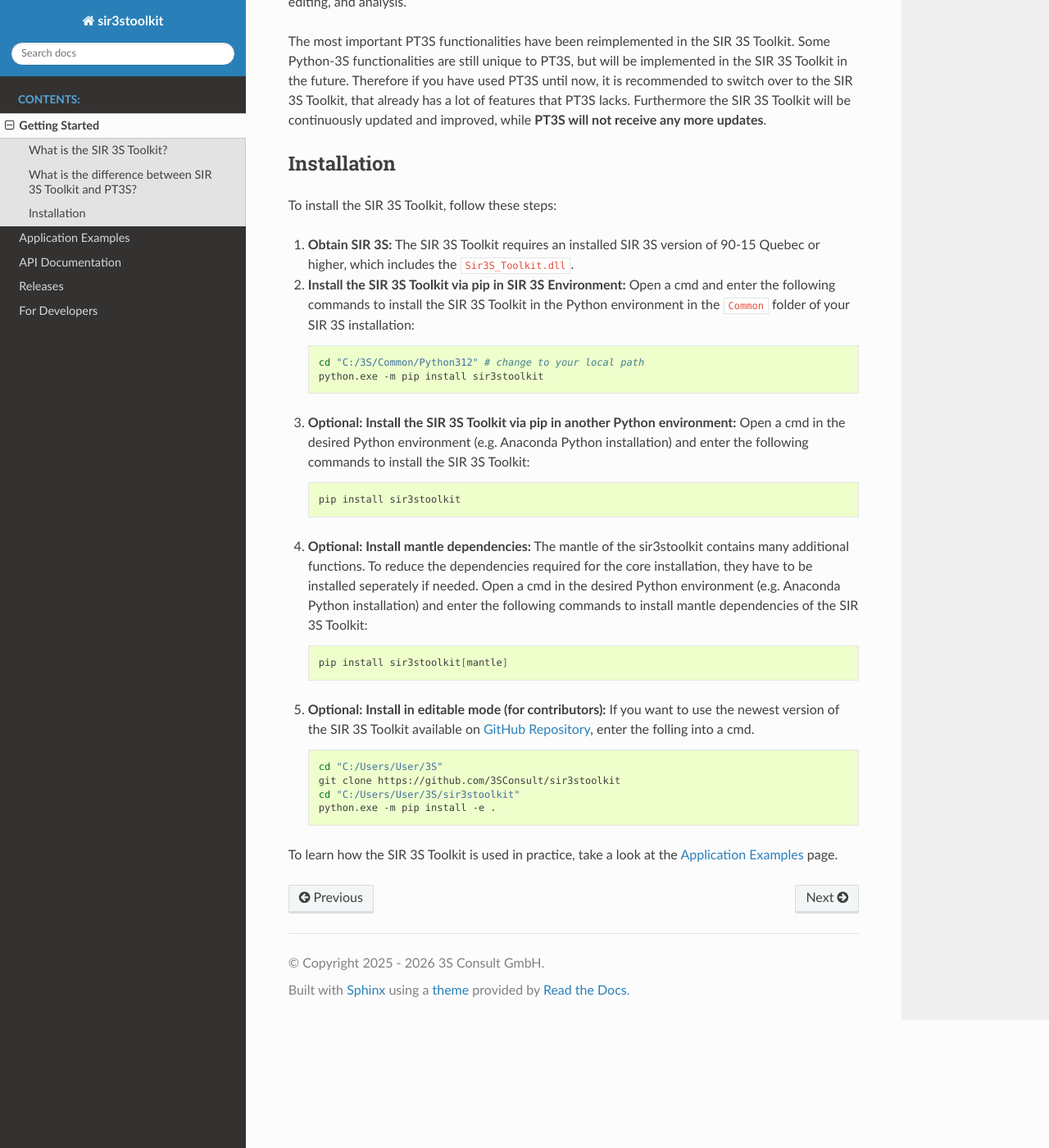
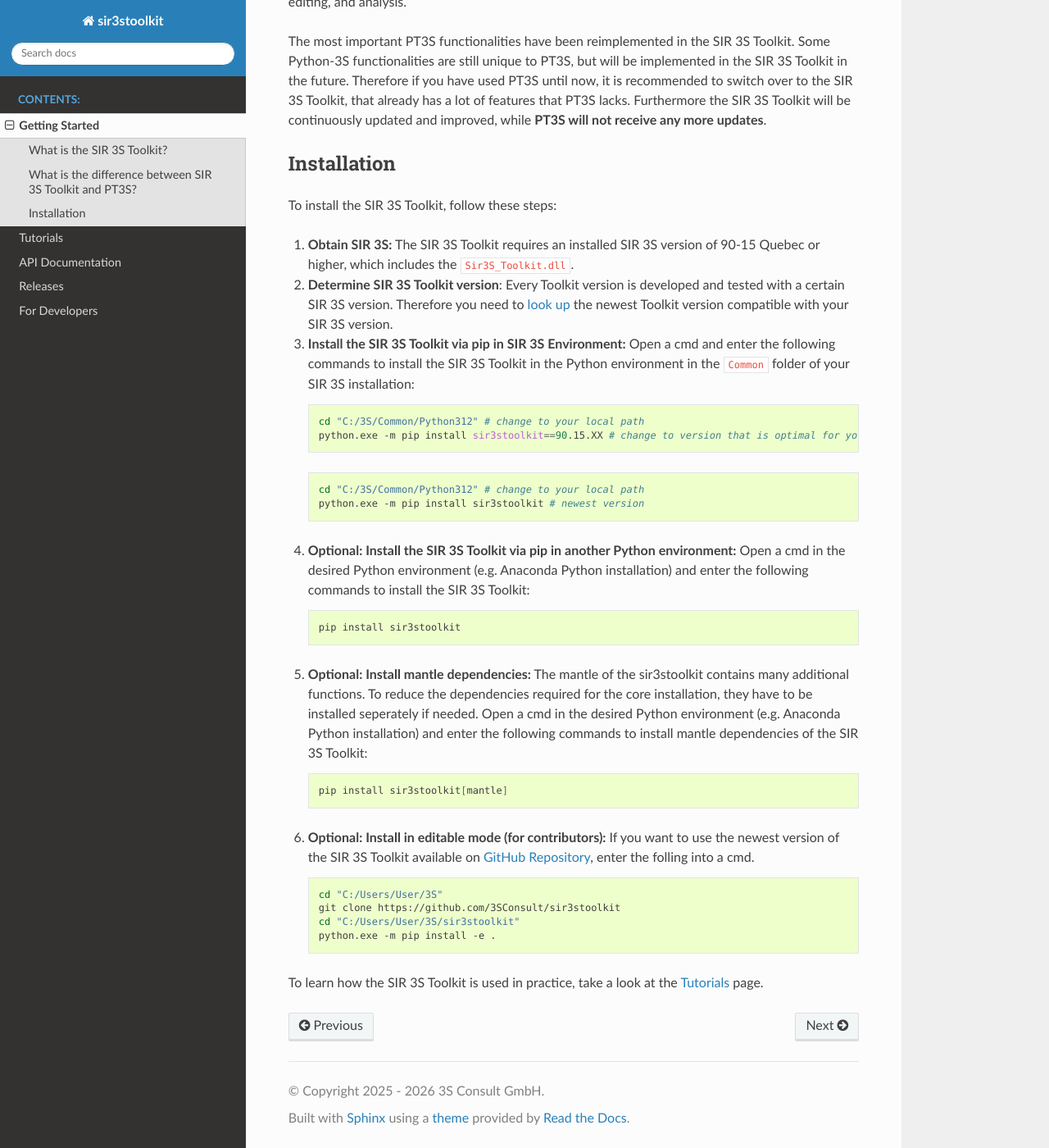
Before and after one commit to 3SConsult/sir3stoolkit, a Sphinx documentation site: the page built from docs/source/started.rst, in a window 1280 px wide and 1400 px high, scrolled down 1318 px. Shown: the whole window at 82% size. Built offline with Sphinx 7.4.7 and the Read the Docs theme 3.1.0, drawn with Linux system fonts in a browser that asks for light colours; pages that are not in the unit, such as notebooks, are missing from menus.

Commit message:
Documentation: Small Revamp after Review

```diff
--- a/docs/source/started.rst
+++ b/docs/source/started.rst
@@ -55,27 +55,34 @@
 
 1. **Obtain SIR 3S:** The SIR 3S Toolkit requires an installed SIR 3S version of 90-15 Quebec or higher, which includes the ``Sir3S_Toolkit.dll``.
 
-2. **Install the SIR 3S Toolkit via pip in SIR 3S Environment:** Open a cmd and enter the following commands to install the SIR 3S Toolkit in the Python environment in the ``Common`` folder of your SIR 3S installation:
+2. **Determine SIR 3S Toolkit version**: Every Toolkit version is developed and tested with a certain SIR 3S version. Therefore you need to :ref:`look up <overview>` the newest Toolkit version compatible with your SIR 3S version.
+
+3. **Install the SIR 3S Toolkit via pip in SIR 3S Environment:** Open a cmd and enter the following commands to install the SIR 3S Toolkit in the Python environment in the ``Common`` folder of your SIR 3S installation:
 
    .. code-block:: bash
 
        cd "C:/3S/Common/Python312" # change to your local path
-       python.exe -m pip install sir3stoolkit
+       python.exe -m pip install sir3stoolkit==90.15.XX # change to version that is optimal for you
+
+   .. code-block:: bash
+
+       cd "C:/3S/Common/Python312" # change to your local path
+       python.exe -m pip install sir3stoolkit # newest version
 
 
-3. **Optional: Install the SIR 3S Toolkit via pip in another Python environment:** Open a cmd in the desired Python environment (e.g. Anaconda Python installation) and enter the following commands to install the SIR 3S Toolkit:
+4. **Optional: Install the SIR 3S Toolkit via pip in another Python environment:** Open a cmd in the desired Python environment (e.g. Anaconda Python installation) and enter the following commands to install the SIR 3S Toolkit:
 
    .. code-block:: bash
 
        pip install sir3stoolkit
 
-4. **Optional: Install mantle dependencies:** The mantle of the sir3stoolkit contains many additional functions. To reduce the dependencies required for the core installation, they have to be installed seperately if needed. Open a cmd in the desired Python environment (e.g. Anaconda Python installation) and enter the following commands to install mantle dependencies of the SIR 3S Toolkit:
+5. **Optional: Install mantle dependencies:** The mantle of the sir3stoolkit contains many additional functions. To reduce the dependencies required for the core installation, they have to be installed seperately if needed. Open a cmd in the desired Python environment (e.g. Anaconda Python installation) and enter the following commands to install mantle dependencies of the SIR 3S Toolkit:
 
    .. code-block:: bash
 
        pip install sir3stoolkit[mantle]
 
-5. **Optional: Install in editable mode (for contributors):** If you want to use the newest version of the SIR 3S Toolkit available on `GitHub Repository <https://github.com/3SConsult/sir3stoolkit>`_, enter the folling into a cmd.
+6. **Optional: Install in editable mode (for contributors):** If you want to use the newest version of the SIR 3S Toolkit available on `GitHub Repository <https://github.com/3SConsult/sir3stoolkit>`_, enter the folling into a cmd.
 
    .. code-block:: bash
 
```
Also changed, not shown: docs/source/examples.rst (+51 -112 lines), docs/source/releases.rst (+10 -6 lines), docs/source/tutorials/SIR3S_Model/Tutorial004_Assets/ToolkitTutorial004.ipynb, docs/source/tutorials/SIR3S_Model/Tutorial006_Assets/ToolkitTutorial006.ipynb, docs/source/tutorials/SIR3S_Model_Mantle/Tutorial050_Assets/ToolkitTutorial050.ipynb, docs/source/tutorials/SIR3S_Model_Mantle/Tutorial053_Assets/ToolkitTutorial053.ipynb, docs/source/tutorials/SIR3S_Model_Mantle/Tutorial054_Assets/ToolkitTutorial054.ipynb, 6 other files.
